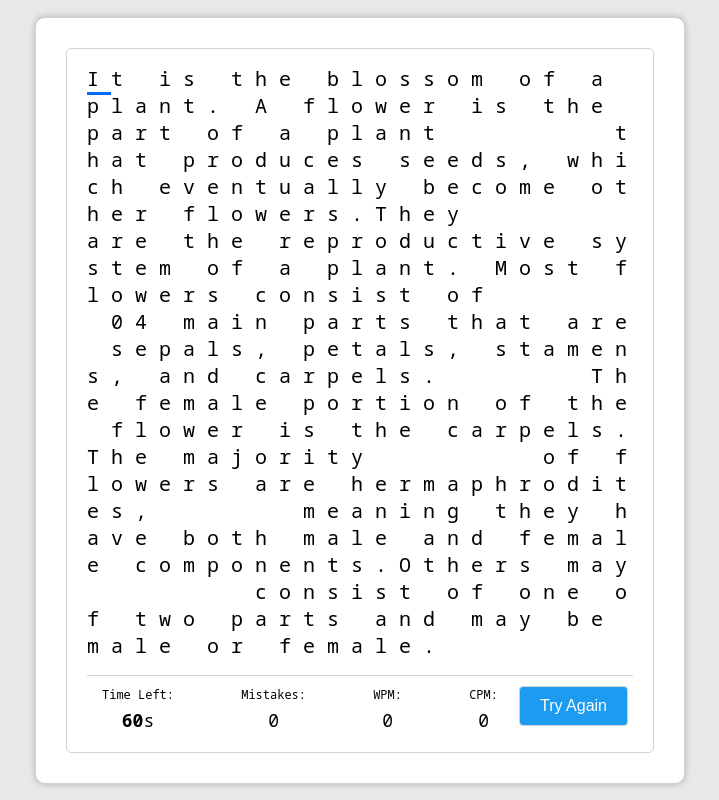
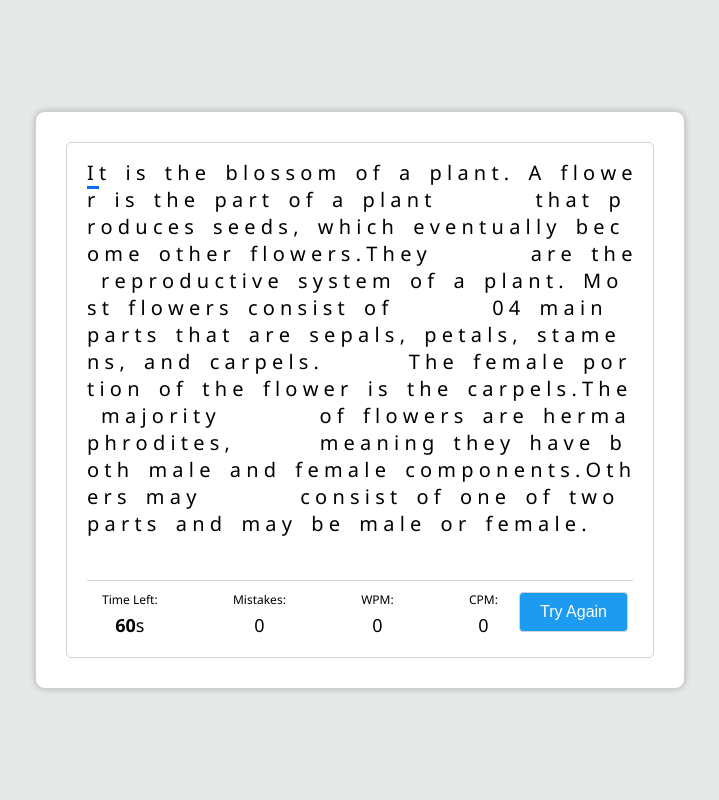
Before and after one commit to i1Zeus/speed-writer, a React (Create React App) app: page / in a window 1280 px wide. Shown: the whole page, without its empty margins (280-999 px from the left). Built offline with nearby package versions, Linux system fonts and the light colour scheme.

Commit message:
Update font family in SpeedTypingGame.css

```diff
--- a/src/components/SpeedTypingGame.css
+++ b/src/components/SpeedTypingGame.css
@@ -6,7 +6,7 @@ body {
   display: flex;
   justify-content: center;
   align-items: center;
-  font-family: "Noto Sans Mono", monospace;
+  font-family: "Segoe UI", Tahoma, Geneva, Verdana, sans-serif;
   background-color: #e7e9e9;
 }
 
```
